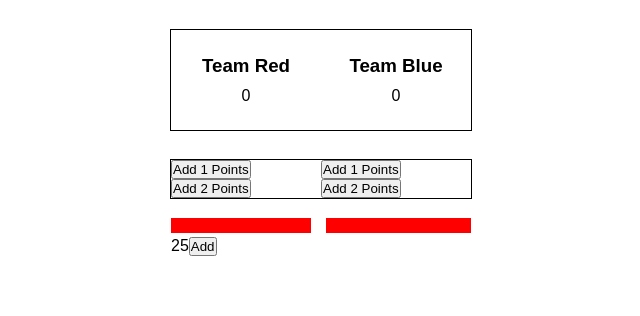
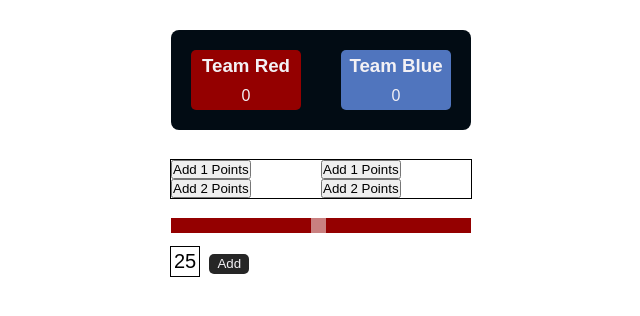
Before and after one commit to amsipe/scoreboard, a React (Create React App) app: page / in a window 1280 px wide. Shown: the top 316 px of the page, without its empty margins (319-959 px from the left). Built offline with nearby package versions, Linux system fonts and the light colour scheme.

Commit message:
adding css

```diff
--- a/src/App.css
+++ b/src/App.css
@@ -4,10 +4,12 @@
 }
 
 .scoreboard {
+  background-color: #020C14;
   width: 300px;
   height: 100px;
   margin: 30px auto;
-  outline: 1px solid black;
+  border-radius: 8px;
+  color: #F3F1F5;
   display: flex;
   justify-content: space-around;
   align-items: center;
@@ -17,6 +19,17 @@
   width: 100px;
   height: 50px;
   text-align: center;
+  border-radius: 5px;
+}
+
+.teamBlue-Score {
+  background-color: #5075BE;
+  padding: 5px;
+}
+
+.teamRed-Score {
+  background-color: #940000;
+  padding: 5px;
 }
 .score {
   margin-top: 10px;
@@ -32,10 +45,31 @@
 }
 
 .slide-container {
+  display: block;
   width: 300px;
   margin: 20px auto;
 }
 
+.slide-container label {
+  display: inline-block;
+  padding: 3px;
+  outline: 1px solid black;
+  font-size: 1.25em;
+  margin-top: 10px;
+}
+.slide-container button {
+  display: inline-block;
+  border: none;
+  text-align: center;
+  border-radius: 5px;
+  width: 40px;
+  height: 20px;
+  cursor: pointer;
+  background-color: #262626;
+  color: #F3F1F5;
+  outline: none;
+  margin-left: 10px;
+}
 .slider {
   width: 100%;
   height: 15px;
@@ -50,7 +84,7 @@
   appearance: none;
   width: 15px;
   height: 15px;
-  background: white;
+  background-color: rgba(255,255,255,.5);
   cursor: pointer;
 
 }
--- a/src/App.js
+++ b/src/App.js
@@ -20,7 +20,7 @@ class App extends Component {
     this.props.dispatch(sliderChange(parseInt(e.target.value,10)));
   }
   render() {
-    const playingStyle = (this.props.playing === 'red') ? {backgroundColor: "red"} : {backgroundColor: "blue"};
+    const playingStyle = (this.props.playing === 'red') ? {backgroundColor: "#940000"} : {backgroundColor: "#5075BE"};
     return (
       <div className="main-container">
         <div className="scoreboard">
--- a/src/reducer.js
+++ b/src/reducer.js
@@ -7,7 +7,8 @@ export default (state = {}, action) => {
         case 'INCREMENT' :
             return {
                 ...state,
-                [action.team]: newState[team] += action.amount
+                [action.team]: newState[team] += action.amount,
+                playing: action.team === 'red' ? 'blue' : 'red'
             }
         case 'SLIDER_CHANGE' :
             return {
```
